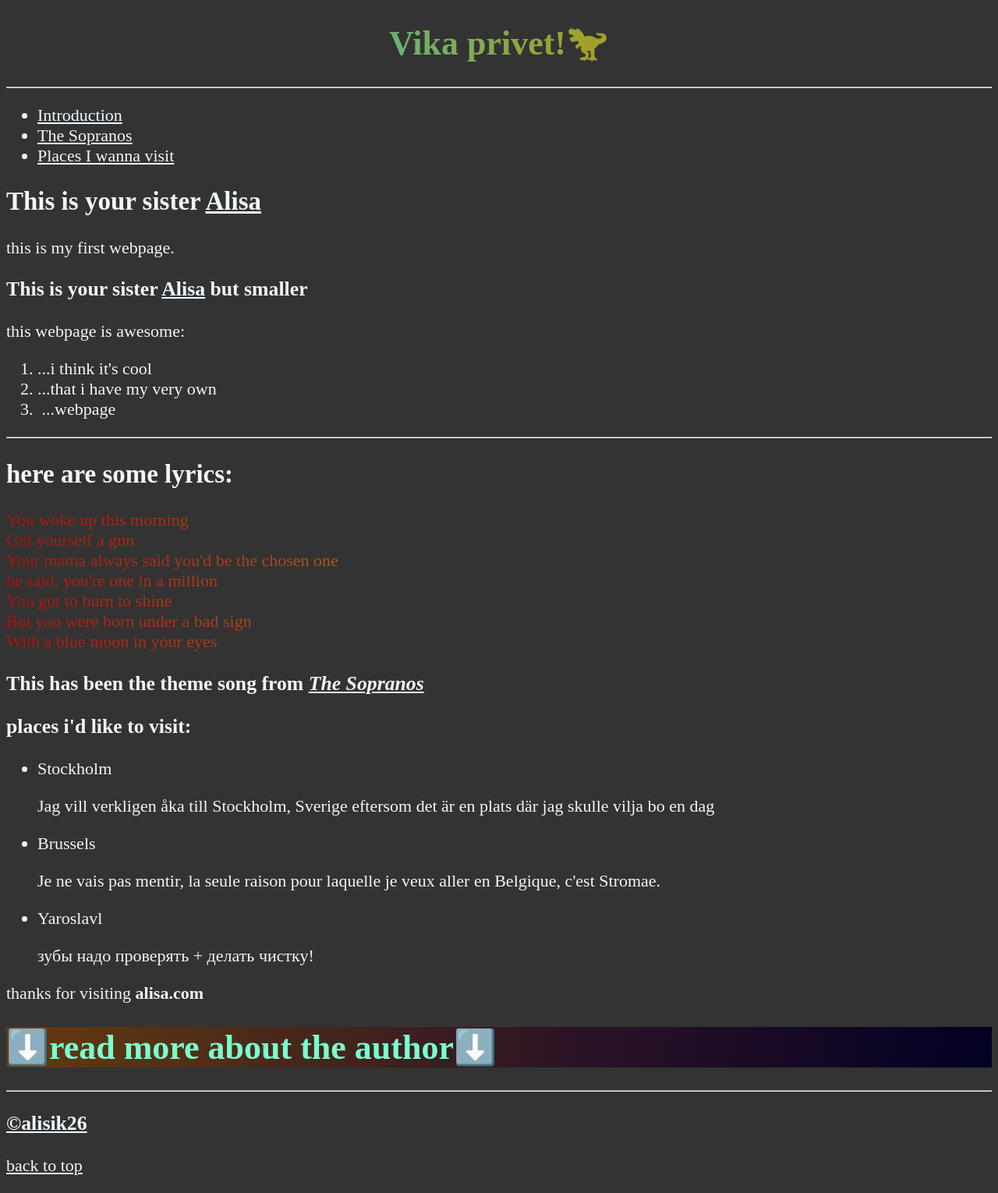
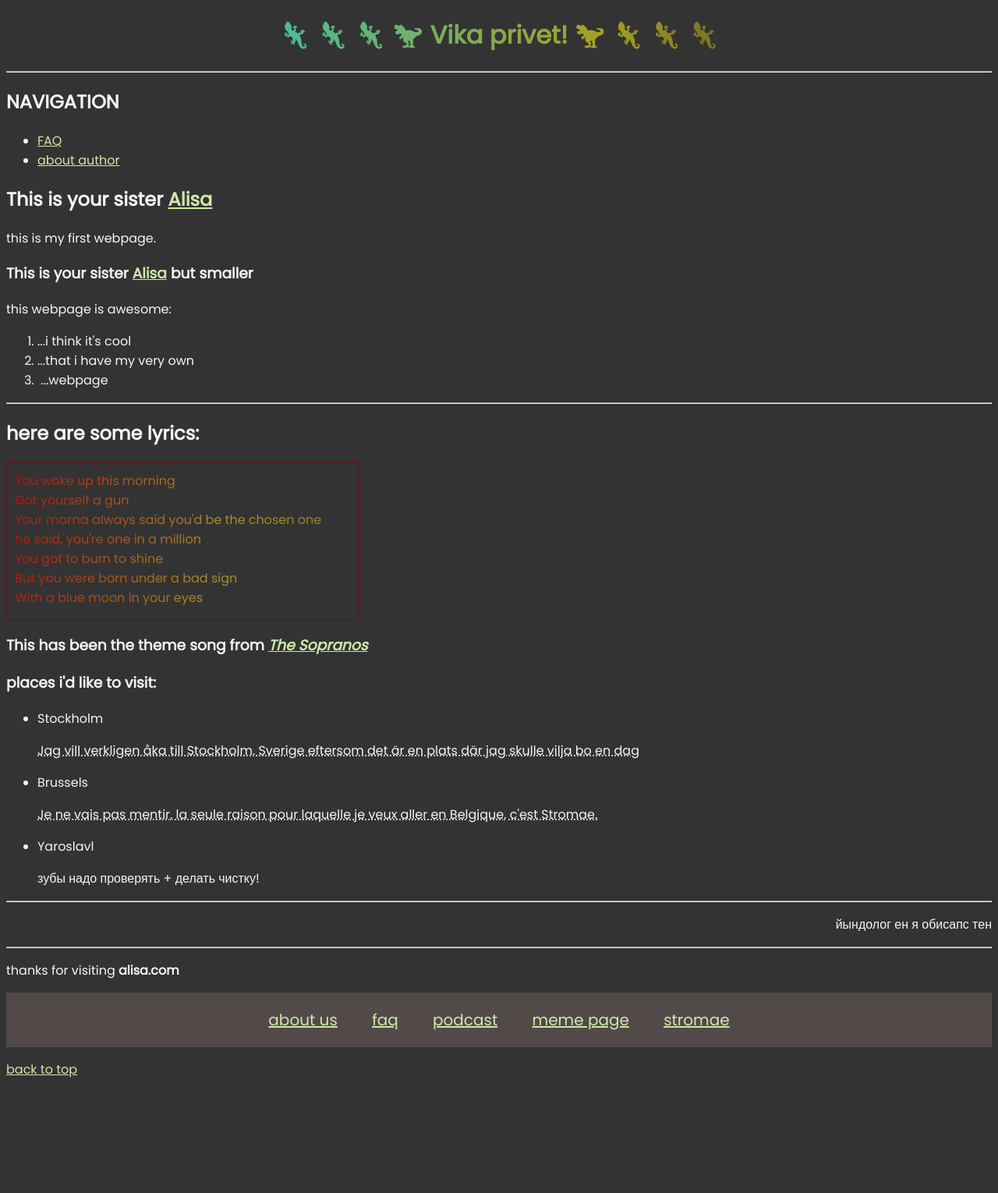
Before and after one commit to alice-s-i/first_html, a plain HTML site: page index.html in a window 1280 px wide. Shown: the whole page at 78% size. After the commit the page ends 1400 px from the top, so only its background shows below. Drawn offline with Linux system fonts and the light colour scheme.

Commit message:
update 2

```diff
--- /dev/null
+++ b/extra.css
@@ -0,0 +1,35 @@
+html{
+    font-family: 'Poppins', sans-serif;
+}
+body{
+    background-color: rgb(25, 49, 12);
+    color: rgb(217, 195, 180);
+}
+a{
+    color: aliceblue;
+}
+
+h1{
+    text-align: center;
+    /*background: radial-gradient(circle at center, rgb(133, 33, 65), rgb(25,49,12)100%);
+    background: radial-gradient(ellipse at top, #e66465, transparent),
+    radial-gradient(ellipse at bottom, #4d9f0c, transparent);*/
+    color: aliceblue;
+}
+
+a:visited{
+    color: lightgray;
+}
+
+a:hover, a:active{
+    color: rgb(85, 214, 154);
+}
+
+#rcorners1{
+    text-align: center;
+    border-radius: 25px;
+    background: rgb(177, 202, 164);
+    padding: 20px;
+    width: 100px;
+    height: 50px;
+}
--- /dev/null
+++ b/faq.html
@@ -0,0 +1,17 @@
+<!DOCTYPE html>
+<html lang="en">
+    <head>
+        <meta charset="UTF-8">
+        <meta name="author" content="alisakva">
+        <title>FAQ</title>
+        <link rel="stylesheet" href="extra.css" type="text/css">
+    </head>
+    <body>
+        <h1 id="rcorners1">FAQ</h1>
+        <h2>дорогие, раздел находится в разработке!</h2>
+        <h2>можете <a href="https://t.me/alicesi">оставлять свои вопросы!</a>🌹</h2>
+        <img src="img/chill_pic.jpg" alt="spongebob as jellyfish">
+        <br>
+        <button onclick="history.back()">Go Back</button>
+    </body>
+</html>
--- a/index.html
+++ b/index.html
@@ -5,21 +5,25 @@
         <meta name="author" content="alisakva">
         <meta name="description" content="Best Website Award 2005">
         <title>my first webpage</title>
+        <link rel="preconnect" href="https://fonts.googleapis.com">
+        <link rel="preconnect" href="https://fonts.gstatic.com" crossorigin>
+        <link href="https://fonts.googleapis.com/css2?family=Poppins&display=swap" rel="stylesheet">
+
         <!--у меня так и не получилось сделать иконку, хотя файл с картинкой в той же папке-->
         <link rel="icon" href="html5.png" type="image/x-icon">
         <link rel="stylesheet" href="main.css" type="text/css">
     </head>
     <body>
+        <header>
         <!--<h1 style="text-align:center"> Vika privet!🦖</h1>-->
-        <h1 style="text-align: center;
-        background: linear-gradient(277deg, rgba(2,0,36,1) 0%, rgba(215,207,29,0.7) 39%, rgba(0,212,255,1) 100%);
-        -webkit-background-clip: text;
-        -webkit-text-fill-color: transparent;"> Vika privet!🦖</h1>
+        <h1>🦎   🦎   🦎   🦖   Vika privet!   🦖   🦎   🦎   🦎   </h1>
 
         <hr>
 
+        <h2>NAVIGATION</h2>
         <nav>
             <ul>
+                <!--
                 <li>
                     <a href="#introduction">Introduction</a>
                 </li>
@@ -28,10 +32,16 @@
                 </li>
                 <li>
                     <a href="#places">Places I wanna visit</a>
+                </li> -->
+                <li>
+                    <a href="faq.html">FAQ</a>
+                </li>
+                <li>
+                    <a href="about.html">about author</a>
                 </li>
             </ul>
         </nav>
-
+    </header>
         <section id="introduction">
         <h2>This is your sister <a href="about.html">Alisa</a></h2>
         <p>this is my first webpage.</p>
@@ -50,8 +60,7 @@
         <!-- letsgoooo -->
         <section id="song">
         <h2>here are some lyrics:</h2>
-        <p style="background: linear-gradient(277deg, rgb(10, 7, 66) 0%, rgba(215, 187, 29, 0.7) 39%, rgb(174, 14, 14) 100%);-webkit-background-clip: text;
-        -webkit-text-fill-color: transparent;">You woke up this morning
+        <p class="soprano">You woke up this morning
             <br>Got yourself a gun
             <br>Your mama always said you'd be the chosen one
             <br>he said, you're one in a million
@@ -67,24 +76,36 @@
         <h3>places i'd like to visit:</h3>
         <ul>
             <li>Stockholm
-                <p>Jag vill verkligen åka till Stockholm, Sverige eftersom det är en plats där jag skulle vilja bo en dag</p>
+                <p><abbr title="I really want to go to Stockholm, Sweden because it's a place where I'd like to live one day">Jag vill verkligen åka till Stockholm, Sverige eftersom det är en plats där jag skulle vilja bo en dag</abbr></p>
             </li>
             <li>Brussels
-                <p>Je ne vais pas mentir, la seule raison pour laquelle je veux aller en Belgique, c'est Stromae.</p>
+                <p><abbr title="Not gonna lie, the only reason I want to go to Belgium is Stromae.">Je ne vais pas mentir, la seule raison pour laquelle je veux aller en Belgique, c'est Stromae.</abbr></p>
             </li>
             <li>Yaroslavl
                 <p>зубы надо проверять + делать чистку!</p>
             </li>
         </ul>
+        <hr>
+        <p class="reversed">нет спасибо я не голодный</p>
+        <hr>
 
         </section>
 
         <p>thanks for visiting <strong>alisa.com</strong></p>
-        <h1 style="color: rgb(121, 255, 206);
-        background: linear-gradient(277deg, rgba(2,0,36,1) 0%, rgba(36, 3, 33, 0.7) 39%, rgb(100, 59, 16) 100%);">⬇️read more about the author⬇️</h1>
+        <!--
+        <h2 class="undrl">⬇️read more about the author⬇️</h1>
 
         <hr>
-        <h3 style="color: rgb(250, 183, 183);"> <a href="about.html"><strong>©alisik26</strong></a></h3>
+        <h3> <a href="about.html"><strong>©alisik26</strong></a></h3> -->
+
+        <ul class="nav">
+            <li><a href="about.html">about us</a></li>
+            <li><a href="faq.html">faq</a></li>
+            <li><a href="https://linktr.ee/dozhitdo18">podcast</a></li>
+            <li><a href="https://t.me/hesgone">meme page</a></li>
+            <li><a href="https://www.youtube.com/playlist?list=OLAK5uy_n78ploXx-gSUGsEZxW3FW-n1nOMuncfiE">stromae</a></li>
+        </ul>
+
         <p>
             <a href="#">back to top</a>
         </p>
--- a/main.css
+++ b/main.css
@@ -1,18 +1,93 @@
+
+
 html{
-    font-size: 22px
+    /*font-size: 22px*/
+    font-family: 'Poppins', sans-serif;
 }
+
 body{
     background-color: #333;
     color: whitesmoke;
 }
 a{
-    color: aliceblue;
+    color: rgb(206, 233, 168);
 }
-
+/*
 a:visited{
     color: lightgray;
-}
+} */
 
 a:hover, a:active{
     color: rgb(85, 214, 154);
 }
+
+h1{
+    text-align: center;
+        background: linear-gradient(277deg, rgba(2,0,36,1) 0%, rgba(215,207,29,0.7) 39%, rgba(0,212,255,1) 100%);
+        background-clip: text;
+        -webkit-background-clip: text;
+        -webkit-text-fill-color: transparent;
+}
+
+.soprano{
+
+    background: linear-gradient(277deg, rgb(136, 128, 22) 0%, rgba(215, 187, 29, 0.7) 39%, rgb(174, 14, 14) 100%);
+    background-clip: text;
+    -webkit-background-clip: text;
+    -webkit-text-fill-color: transparent;
+
+    border: 1px solid rgb(102, 14, 14);
+    padding: 10px;
+    width: 430px;
+    height: 180px;
+    text-align: justify;
+}
+
+.reversed{
+    direction: rtl;
+    unicode-bidi: bidi-override;
+}
+
+.undrl{
+    text-decoration-line: underline;
+    text-decoration-color: violet;
+    text-decoration-style: wavy ;
+}
+
+.nav{
+    background-color: rgb(82, 73, 73);
+    text-align: center;
+    margin: 0;
+    padding: 0%;
+}
+
+.nav li{
+    display: inline-block;
+    font-size: 20px;
+    padding: 20px;
+}
+
+div.gallery{
+    margin: 5px;
+    border: 1px #ccc;
+    float: left;
+    width: 150px;
+}
+
+div.gallery:hover{
+    border: 1px #777;
+}
+
+div.gallery img {
+    width: 100%;
+    height: auto;
+  }
+
+div.desc {
+    padding: 15px;
+    text-align: center;
+  }
+
+  .break{
+    margin-top: 200px;
+  }
```
Also changed, not shown: about.html (+21 -3 lines), img/chill_pic.jpg (added), img/montenegro_1_240x180.jpeg (added), img/screamer.jpg (added), img/screamer_1_180x180.jpeg (added), img/screamer_25.jpeg (added), img/ugol.JPG (added), 2 other files.
